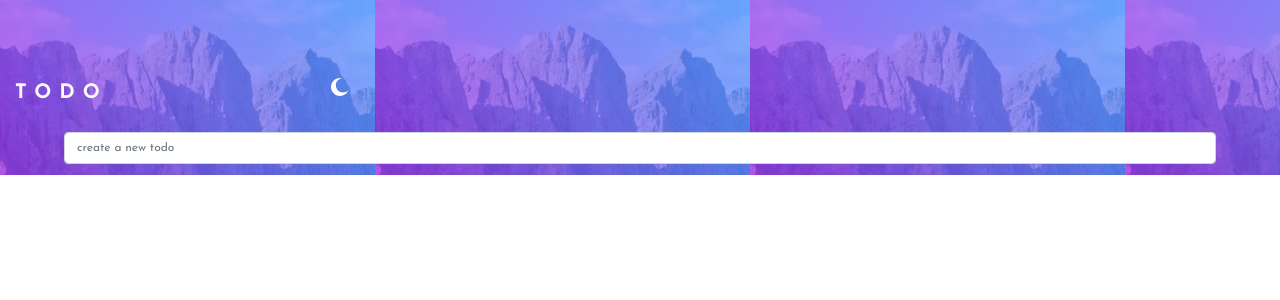
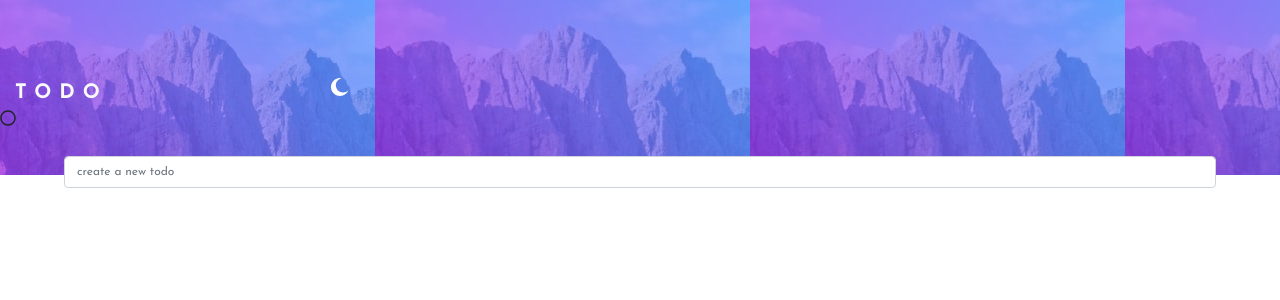
Before and after one commit to e0marina/todo_app, a React (Create React App) app in the folder client/: page / in a window 1280 px wide. Shown: the top 300 px of the page. Built offline with nearby package versions, Linux system fonts and the light colour scheme.

Commit message:
imported font awesome empty cirlce

```diff
--- a/client/package.json
+++ b/client/package.json
@@ -3,6 +3,11 @@
   "version": "0.1.0",
   "private": true,
   "dependencies": {
+    "@fortawesome/fontawesome-svg-core": "^1.2.32",
+    "@fortawesome/free-brands-svg-icons": "^5.15.1",
+    "@fortawesome/free-regular-svg-icons": "^5.15.1",
+    "@fortawesome/free-solid-svg-icons": "^5.15.1",
+    "@fortawesome/react-fontawesome": "^0.1.13",
     "@testing-library/jest-dom": "^5.11.4",
     "@testing-library/react": "^11.1.0",
     "@testing-library/user-event": "^12.1.10",
--- a/client/src/components/InputBox/inputBox.js
+++ b/client/src/components/InputBox/inputBox.js
@@ -1,10 +1,13 @@
 import React from "react";
 import { Form, Input } from "reactstrap";
+import { FontAwesomeIcon } from "@fortawesome/react-fontawesome";
+import { faCircle as regularCircle } from "@fortawesome/free-regular-svg-icons";
 import "./inputBox.css";
 
 const InputBox = (props) => {
   return (
     <Form>
+      <FontAwesomeIcon icon={regularCircle} />
       <Input id="inputBox" placeholder="create a new todo" />
     </Form>
   );
```
Also changed, not shown: 2 other files (tests, documents, lock files or other folders).
